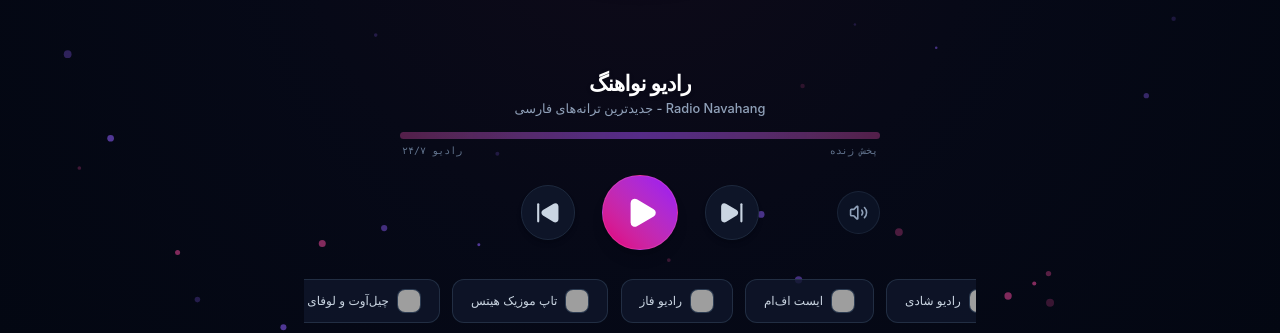
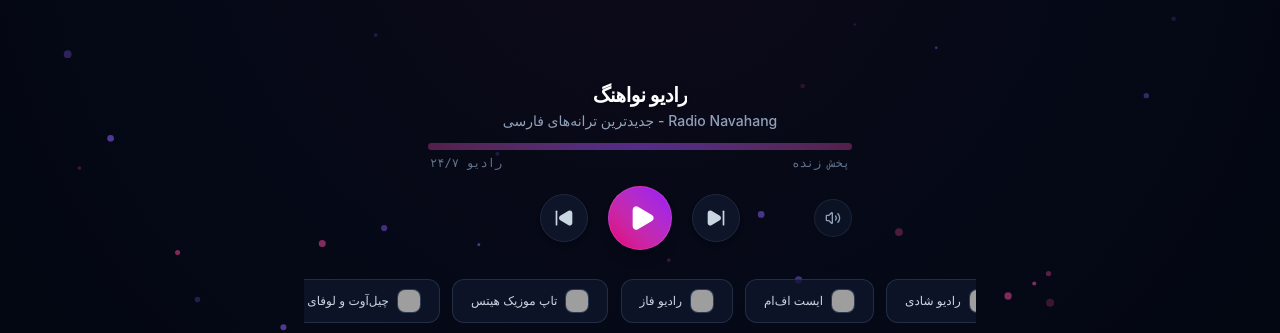
Before and after one commit to khodedad/web-player, a React (Vite) app: page / in a window 1280 px wide. Shown: the part 454-787 px from the top of the page. Built offline with nearby package versions, Linux system fonts and the light colour scheme; grey boxes are pictures that could not be loaded.

Commit message:
fix: stabilize UI layout and typography
Replace fluid units with fixed dimensions to prevent unexpected scaling issues on TV browsers and improve visual consistency. Added font smoothing for better readability.

```diff
--- a/src/components/CoverCircle.tsx
+++ b/src/components/CoverCircle.tsx
@@ -26,8 +26,8 @@ export const CoverCircle = forwardRef<HTMLDivElement, CoverCircleProps>(({
       onClick={onClick}
       title="ضربه بزنید تا نوع ویژوالایزر تغییر کند"
       style={{
-        width: 'clamp(130px, 31vmin, 300px)',
-        height: 'clamp(130px, 31vmin, 300px)',
+        width: '180px',
+        height: '180px',
       }}
       className={`relative rounded-full cursor-pointer transition-transform duration-300 transform select-none flex items-center justify-center shrink-0 active:scale-95 ${
         isFocused ? 'ring-4 ring-pink-500 scale-105' : ''
@@ -84,7 +84,7 @@ export const CoverCircle = forwardRef<HTMLDivElement, CoverCircleProps>(({
 
         {/* Center Vinyl Spindle Hole */}
         <div
-          style={{ width: 'clamp(24px, 4.5vmin, 44px)', height: 'clamp(24px, 4.5vmin, 44px)' }}
+          style={{ width: '32px', height: '32px' }}
           className="absolute rounded-full bg-slate-950 border border-slate-700/80 shadow-inner flex items-center justify-center z-20"
         >
           <Disc className="w-3.5 h-3.5 text-slate-400" />
--- a/src/components/TvControls.tsx
+++ b/src/components/TvControls.tsx
@@ -51,21 +51,21 @@ export const TvControls: React.FC<TvControlsProps> = ({
   return (
     <div
       style={{
-        width: 'clamp(280px, 62vmin, 620px)',
-        gap: 'clamp(8px, 1.8vmin, 18px)',
+        width: '440px',
+        gap: '12px',
       }}
       className="flex flex-col items-center z-20 select-none px-2"
     >
-      {/* 1. Track Info (Symmetrically spaced, zoom invariant typography) */}
+      {/* 1. Track Info */}
       <div className="text-center w-full flex flex-col items-center">
         <h1
-          style={{ fontSize: 'clamp(1rem, 2.7vmin, 1.75rem)' }}
+          style={{ fontSize: '1.25rem' }}
           className="font-bold text-white tracking-tight drop-shadow-sm truncate max-w-full leading-tight"
         >
           {currentTrack.title}
         </h1>
         <p
-          style={{ fontSize: 'clamp(0.72rem, 1.6vmin, 1.05rem)' }}
+          style={{ fontSize: '0.875rem' }}
           className="text-slate-400 font-medium truncate max-w-[85%] mt-0.5 leading-normal"
         >
           {currentTrack.artist}
@@ -78,7 +78,7 @@ export const TvControls: React.FC<TvControlsProps> = ({
           <div
             onClick={handleSeekBarClick}
             tabIndex={0}
-            style={{ height: 'clamp(6px, 1.1vmin, 11px)' }}
+            style={{ height: '8px' }}
             className={`tv-focusable w-full bg-slate-800/80 rounded-full overflow-hidden cursor-pointer relative border border-slate-700/50 ${
               focusedElement === 'seekbar' ? 'tv-focused' : ''
             }`}
@@ -90,7 +90,7 @@ export const TvControls: React.FC<TvControlsProps> = ({
           </div>
         ) : (
           <div
-            style={{ height: 'clamp(5px, 0.9vmin, 9px)' }}
+            style={{ height: '7px' }}
             className="w-full bg-slate-800/50 rounded-full overflow-hidden relative"
           >
             <div className="h-full w-full bg-gradient-to-r from-pink-500/40 via-purple-500/60 to-pink-500/40 animate-pulse" />
@@ -99,7 +99,7 @@ export const TvControls: React.FC<TvControlsProps> = ({
 
         {/* Timers */}
         <div
-          style={{ fontSize: 'clamp(0.6rem, 1.25vmin, 0.85rem)' }}
+          style={{ fontSize: '0.75rem' }}
           className="flex justify-between items-center font-mono font-medium text-slate-500 px-0.5"
         >
           <span>{isLive ? 'پخش زنده' : formatTime(currentTime)}</span>
@@ -108,82 +108,69 @@ export const TvControls: React.FC<TvControlsProps> = ({
       </div>
 
       {/* 3. Media Controls Cluster */}
-      {/* 100% Mathematically centered directly beneath the circle */}
       <div className="relative w-full flex items-center justify-center my-0.5">
         <div
-          style={{ gap: 'clamp(14px, 3.4vmin, 32px)' }}
+          style={{ gap: '20px' }}
           className="flex items-center justify-center"
         >
-          {/* Next Button (Left in RTL layout) */}
+          {/* Next Button */}
           <button
             onClick={onNext}
             tabIndex={0}
             title="بعدی (Arrow Right)"
-            style={{
-              width: 'clamp(40px, 6.8vmin, 62px)',
-              height: 'clamp(40px, 6.8vmin, 62px)',
-            }}
+            style={{ width: '48px', height: '48px' }}
             className={`tv-focusable rounded-full bg-slate-900/90 border border-slate-800 text-slate-300 hover:text-white hover:bg-slate-800 active:scale-95 transition-all shadow-md flex items-center justify-center ${
               focusedElement === 'btn-next' ? 'tv-focused' : ''
             }`}
           >
-            <SkipForward style={{ width: 'clamp(18px, 3.2vmin, 26px)', height: 'clamp(18px, 3.2vmin, 26px)' }} className="fill-current" />
+            <SkipForward className="w-5 h-5 fill-current" />
           </button>
 
-          {/* Center Play / Pause Giant Button */}
+          {/* Center Play / Pause Button */}
           <button
             onClick={onPlayPause}
             tabIndex={0}
             title="پخش/توقف (Enter / Space)"
-            style={{
-              width: 'clamp(54px, 9.4vmin, 84px)',
-              height: 'clamp(54px, 9.4vmin, 84px)',
-            }}
+            style={{ width: '64px', height: '64px' }}
             className={`tv-focusable rounded-full bg-gradient-to-tr from-pink-600 to-purple-600 text-white shadow-lg hover:scale-105 active:scale-95 transition-all border border-pink-400/30 flex items-center justify-center ${
               focusedElement === 'btn-play' ? 'tv-focused' : ''
             }`}
           >
             {isPlaying ? (
-              <Pause style={{ width: 'clamp(24px, 4.2vmin, 38px)', height: 'clamp(24px, 4.2vmin, 38px)' }} className="fill-current" />
+              <Pause className="w-7 h-7 fill-current" />
             ) : (
-              <Play style={{ width: 'clamp(24px, 4.2vmin, 38px)', height: 'clamp(24px, 4.2vmin, 38px)' }} className="fill-current translate-x-0.5" />
+              <Play className="w-7 h-7 fill-current translate-x-0.5" />
             )}
           </button>
 
-          {/* Previous Button (Right in RTL layout) */}
+          {/* Previous Button */}
           <button
             onClick={onPrev}
             tabIndex={0}
             title="قبلی (Arrow Left)"
-            style={{
-              width: 'clamp(40px, 6.8vmin, 62px)',
-              height: 'clamp(40px, 6.8vmin, 62px)',
-            }}
+            style={{ width: '48px', height: '48px' }}
             className={`tv-focusable rounded-full bg-slate-900/90 border border-slate-800 text-slate-300 hover:text-white hover:bg-slate-800 active:scale-95 transition-all shadow-md flex items-center justify-center ${
               focusedElement === 'btn-prev' ? 'tv-focused' : ''
             }`}
           >
-            <SkipBack style={{ width: 'clamp(18px, 3.2vmin, 26px)', height: 'clamp(18px, 3.2vmin, 26px)' }} className="fill-current" />
+            <SkipBack className="w-5 h-5 fill-current" />
           </button>
         </div>
 
-        {/* Mute Button (Positioned absolutely so it never shifts the 3 main buttons) */}
+        {/* Mute Button */}
         <button
           onClick={onToggleMute}
           tabIndex={0}
           title="صدا / سکوت"
-          style={{
-            width: 'clamp(32px, 5.4vmin, 46px)',
-            height: 'clamp(32px, 5.4vmin, 46px)',
-          }}
+          style={{ width: '38px', height: '38px' }}
           className={`tv-focusable absolute right-0 rounded-full bg-slate-900/70 border border-slate-800/80 text-slate-400 hover:text-white hover:bg-slate-800 transition-all flex items-center justify-center ${
             focusedElement === 'btn-volume' ? 'tv-focused' : ''
           }`}
         >
           {isMuted ? (
-            <VolumeX style={{ width: 'clamp(14px, 2.4vmin, 20px)', height: 'clamp(14px, 2.4vmin, 20px)' }} className="text-red-400" />
+            <VolumeX className="w-4 h-4 text-red-400" />
           ) : (
-            <Volume2 style={{ width: 'clamp(14px, 2.4vmin, 20px)', height: 'clamp(14px, 2.4vmin, 20px)' }} className="text-slate-400" />
+            <Volume2 className="w-4 h-4 text-slate-400" />
           )}
         </button>
       </div>
--- a/src/index.css
+++ b/src/index.css
@@ -3,9 +3,10 @@
 @layer base {
   :root {
     font-family: 'Vazirmatn', 'Outfit', system-ui, -apple-system, sans-serif;
-    -webkit-text-size-adjust: 100%;
-    text-size-adjust: 100%;
+    -webkit-text-size-adjust: 100% !important;
+    text-size-adjust: 100% !important;
     touch-action: none;
+    zoom: 1 !important;
   }
 
   html, body {
@@ -24,6 +25,7 @@
     -webkit-user-select: none;
     user-select: none;
     box-sizing: border-box;
+    -webkit-font-smoothing: antialiased;
   }
 
   /* Completely hide all scrollbars across TV Chromium and mobile */
```
